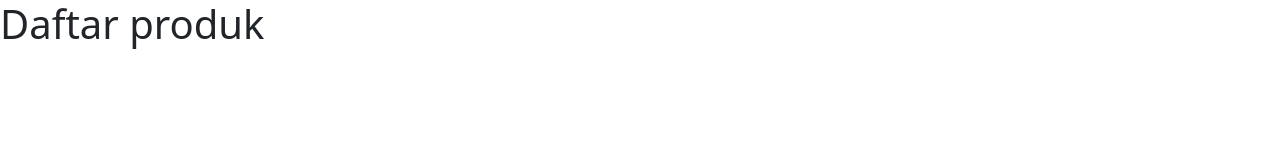
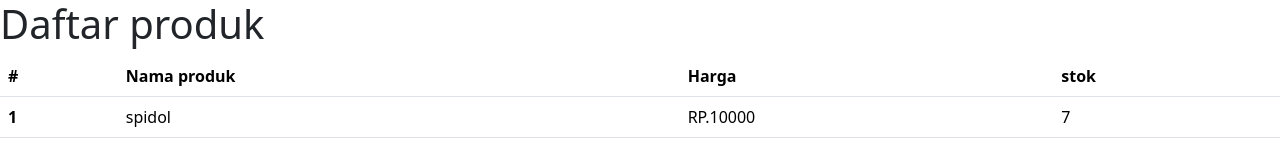
Before and after one commit to Narapi/Produk-, a plain HTML site: page index.html in a window 1280 px wide. Drawn offline with nearby package versions, Linux system fonts and the light colour scheme.

Commit message:
menambahkan tampel

```diff
--- a/index.html
+++ b/index.html
@@ -10,7 +10,26 @@
 </head>
 
 <body>
-   <h1> Daftar produk<h1>
+   <h1> Daftar produk</h1>
+
+     <table class="table">
+  <thead>
+    <tr>
+      <th scope="col">#</th>
+      <th scope="col">Nama produk</th>
+      <th scope="col">Harga</th>
+      <th scope="col">stok</th>
+    </tr>
+  </thead>
+  <tbody>
+    <tr>
+      <th scope="row">1</th>
+      <td>spidol</td>
+      <td>RP.10000</td>
+      <td>7</td>
+    </tr>
+  </tbody>
+</table>
 </body>
 
 </html>
```
